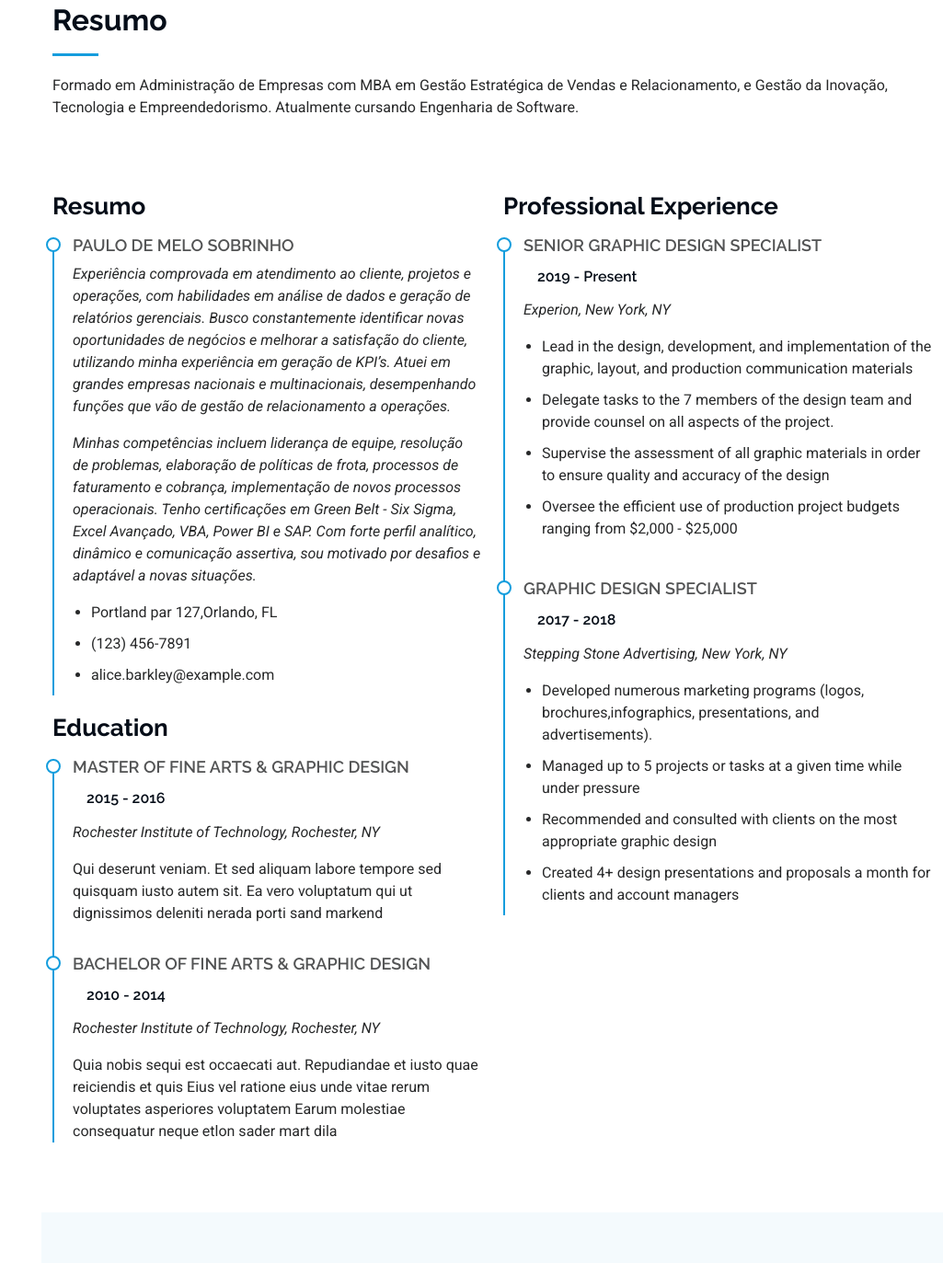
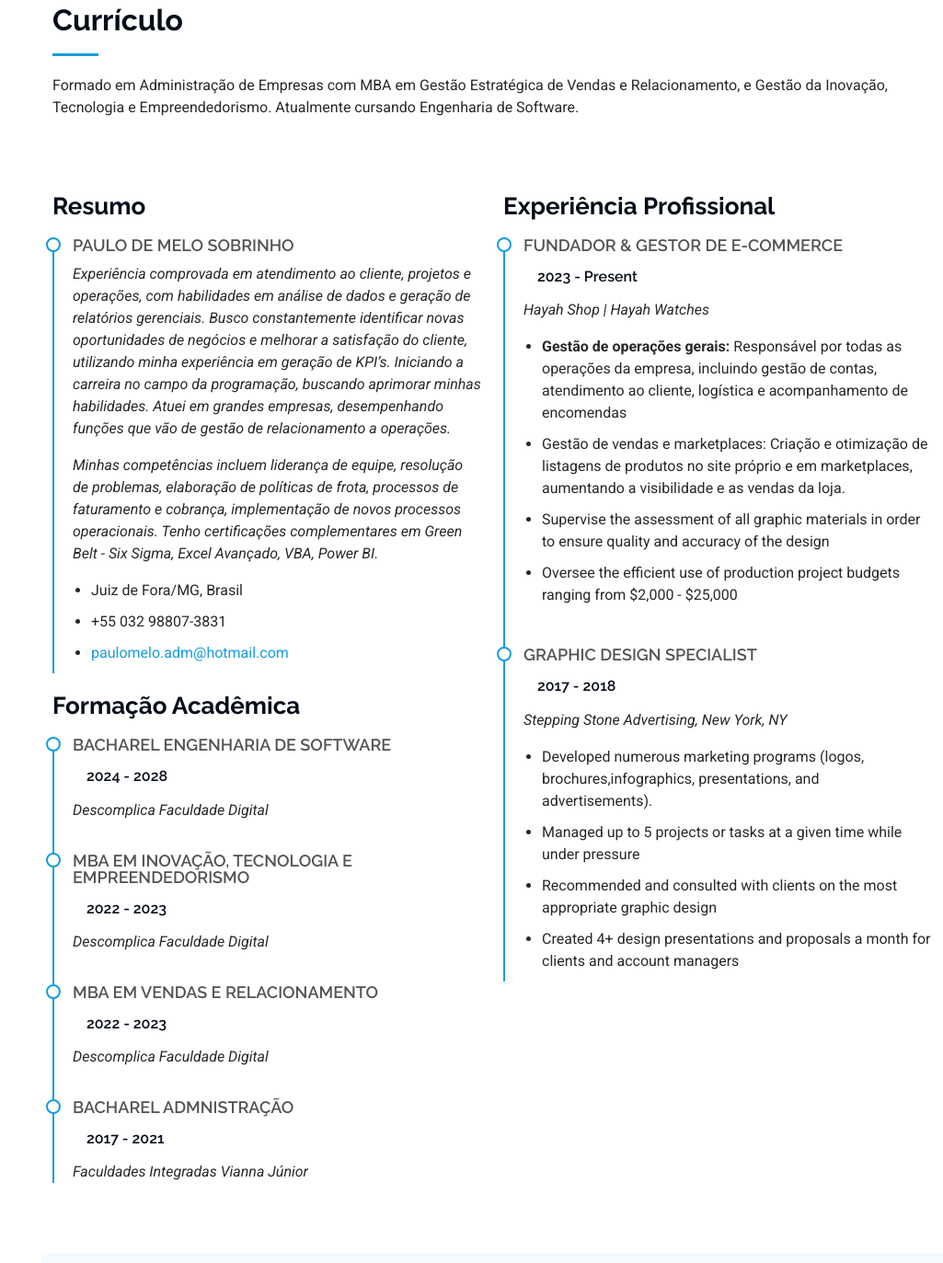
Before and after one commit to Paul-Melo/portifolio, a plain HTML site: page index.html in a window 1280 px wide. Shown: the part 1887-3260 px from the top of the page at 92% size, without its empty margins (255-1280 px from the left). Drawn offline with Linux system fonts and the light colour scheme.

Commit message:
Alterações no currículo

```diff
--- a/index.html
+++ b/index.html
@@ -155,7 +155,7 @@
       <!-- Section Title -->
       <div class="container section-title" data-aos="fade-up">
         <h2>Habilidades</h2>
-        <p>Necessitatibus eius consequatur ex aliquid fuga eum quidem sint consectetur velit</p>
+        <p>Um pouco sobre minhas principais habilidades profissionais.</p>
       </div><!-- End Section Title -->
 
       <div class="container" data-aos="fade-up" data-aos-delay="100">
@@ -165,16 +165,16 @@
           <div class="col-lg-6">
 
             <div class="progress">
-              <span class="skill"><span>HTML</span> <i class="val">100%</i></span>
+              <span class="skill"><span>HTML</span> <i class="val">85%</i></span>
               <div class="progress-bar-wrap">
-                <div class="progress-bar" role="progressbar" aria-valuenow="100" aria-valuemin="0" aria-valuemax="100"></div>
+                <div class="progress-bar" role="progressbar" aria-valuenow="85" aria-valuemin="0" aria-valuemax="100"></div>
               </div>
             </div><!-- End Skills Item -->
 
             <div class="progress">
-              <span class="skill"><span>CSS</span> <i class="val">90%</i></span>
+              <span class="skill"><span>CSS</span> <i class="val">80%</i></span>
               <div class="progress-bar-wrap">
-                <div class="progress-bar" role="progressbar" aria-valuenow="90" aria-valuemin="0" aria-valuemax="100"></div>
+                <div class="progress-bar" role="progressbar" aria-valuenow="80" aria-valuemin="0" aria-valuemax="100"></div>
               </div>
             </div><!-- End Skills Item -->
 
@@ -223,7 +223,7 @@
 
       <!-- Section Title -->
       <div class="container section-title" data-aos="fade-up">
-        <h2>Resumo</h2>
+        <h2>Currículo</h2>
         <p>Formado em Administração de Empresas com MBA em Gestão Estratégica de Vendas e Relacionamento, e Gestão da Inovação, Tecnologia e Empreendedorismo. Atualmente cursando Engenharia de Software.</p>
       </div><!-- End Section Title -->
 
@@ -236,41 +236,50 @@
 
             <div class="resume-item pb-0">
               <h4>Paulo de Melo Sobrinho</h4>
-              <p><em> Experiência comprovada em atendimento ao cliente, projetos e operações, com habilidades em análise de dados e geração de relatórios gerenciais. Busco constantemente identificar novas oportunidades de negócios e melhorar a satisfação do cliente, utilizando minha experiência em geração de KPI’s. Atuei em grandes empresas nacionais e multinacionais, desempenhando funções que vão de gestão de relacionamento a operações.</em></p>
-              <p><em>Minhas competências incluem liderança de equipe, resolução de problemas, elaboração de políticas de frota, processos de faturamento e cobrança, implementação de novos processos operacionais. Tenho certificações em Green Belt - Six Sigma, Excel Avançado, VBA, Power BI e SAP. Com forte perfil analítico, dinâmico e comunicação assertiva, sou motivado por desafios e adaptável a novas situações.</em></p>
+              <p><em> Experiência comprovada em atendimento ao cliente, projetos e operações, com habilidades em análise de dados e geração de relatórios gerenciais. Busco constantemente identificar novas oportunidades de negócios e melhorar a satisfação do cliente, utilizando minha experiência em geração de KPI’s. Iniciando a carreira no campo da programação, buscando aprimorar minhas habilidades. Atuei em grandes empresas, desempenhando funções que vão de gestão de relacionamento a operações.</em></p>
+              <p><em>Minhas competências incluem liderança de equipe, resolução de problemas, elaboração de políticas de frota, processos de faturamento e cobrança, implementação de novos processos operacionais. Tenho certificações complementares em Green Belt - Six Sigma, Excel Avançado, VBA, Power BI.</em></p>
               <ul>
-                <li>Portland par 127,Orlando, FL</li>
-                <li>(123) 456-7891</li>
-                <li>alice.barkley@example.com</li>
+                <li>Juiz de Fora/MG, Brasil</li>
+                <li>+55 032 98807-3831</li>
+                <li><a href="paulomelo.adm@hotmail.com">paulomelo.adm@hotmail.com</a></li>
               </ul>
             </div><!-- Edn Resume Item -->
 
-            <h3 class="resume-title">Education</h3>
+            <h3 class="resume-title">Formação Acadêmica</h3>
             <div class="resume-item">
-              <h4>Master of Fine Arts &amp; Graphic Design</h4>
-              <h5>2015 - 2016</h5>
-              <p><em>Rochester Institute of Technology, Rochester, NY</em></p>
-              <p>Qui deserunt veniam. Et sed aliquam labore tempore sed quisquam iusto autem sit. Ea vero voluptatum qui ut dignissimos deleniti nerada porti sand markend</p>
+              <h4>Bacharel Engenharia de Software</h4>
+              <h5>2024 - 2028</h5>
+              <p><em>Descomplica Faculdade Digital</em></p>
             </div><!-- Edn Resume Item -->
 
             <div class="resume-item">
-              <h4>Bachelor of Fine Arts &amp; Graphic Design</h4>
-              <h5>2010 - 2014</h5>
-              <p><em>Rochester Institute of Technology, Rochester, NY</em></p>
-              <p>Quia nobis sequi est occaecati aut. Repudiandae et iusto quae reiciendis et quis Eius vel ratione eius unde vitae rerum voluptates asperiores voluptatem Earum molestiae consequatur neque etlon sader mart dila</p>
+              <h4>MBA em inovação, tecnologia e empreendedorismo</h4>
+              <h5>2022 - 2023</h5>
+              <p><em>Descomplica Faculdade Digital</em></p>
             </div><!-- Edn Resume Item -->
 
+            <div class="resume-item">
+              <h4>MBA em vendas e relacionamento</h4>
+              <h5>2022 - 2023</h5>
+              <p><em>Descomplica Faculdade Digital</em></p>
+            </div><!-- Edn Resume Item -->
+
+            <div class="resume-item">
+              <h4>Bacharel Admnistração</h4>
+              <h5>2017 - 2021</h5>
+              <p><em>Faculdades Integradas Vianna Júnior</em></p>
+            </div><!-- Edn Resume Item -->
           </div>
 
           <div class="col-lg-6" data-aos="fade-up" data-aos-delay="200">
-            <h3 class="resume-title">Professional Experience</h3>
+            <h3 class="resume-title">Experiência Profissional</h3>
             <div class="resume-item">
-              <h4>Senior graphic design specialist</h4>
-              <h5>2019 - Present</h5>
-              <p><em>Experion, New York, NY </em></p>
+              <h4>Fundador & Gestor de E-commerce</h4>
+              <h5>2023 - Present</h5>
+              <p><em>Hayah Shop | Hayah Watches </em></p>
               <ul>
-                <li>Lead in the design, development, and implementation of the graphic, layout, and production communication materials</li>
-                <li>Delegate tasks to the 7 members of the design team and provide counsel on all aspects of the project. </li>
+                <li><strong>Gestão de operações gerais:</strong> Responsável por todas as operações da empresa, incluindo gestão de contas, atendimento ao cliente, logística e acompanhamento de encomendas</li>
+                <li>Gestão de vendas e marketplaces: Criação e otimização de listagens de produtos no site próprio e em marketplaces, aumentando a visibilidade e as vendas da loja. </li>
                 <li>Supervise the assessment of all graphic materials in order to ensure quality and accuracy of the design</li>
                 <li>Oversee the efficient use of production project budgets ranging from $2,000 - $25,000</li>
               </ul>
@@ -575,7 +584,7 @@
                 <i class="bi bi-envelope flex-shrink-0"></i>
                 <div>
                   <h3>Email</h3>
-                  <p>paulomelo.adm@hotmail.com</p>
+                  <p><a href="paulomelo.adm@hotmail.com">paulomelo.adm@hotmail.com</a></p>
                 </div>
               </div><!-- End Info Item -->
               <iframe src="https://www.google.com/maps/embed?pb=!1m18!1m12!1m3!1d3705.8554667433523!2d-43.35229952396606!3d-21.74712829745929!2m3!1f0!2f0!3f0!3m2!1i1024!2i768!4f13.1!3m3!1m2!1s0x989c958b124b77%3A0x43bfad3144784425!2sR.%20Argeu%20da%20Cunha%20-%20Juiz%20de%20Fora%2C%20MG%2C%2036052-410!5e0!3m2!1spt-BR!2sbr!4v1726465931684!5m2!1spt-BR!2sbr" frameborder="0" style="border:0; width: 100%; height: 270px;" allowfullscreen="" loading="lazy" referrerpolicy="no-referrer-when-downgrade"></iframe>
```
